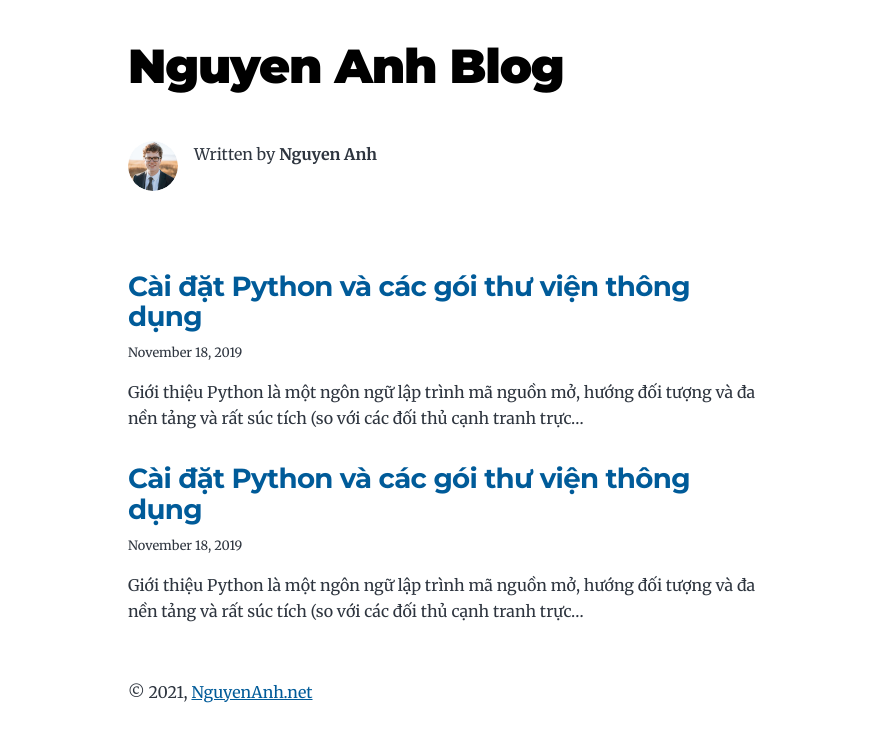
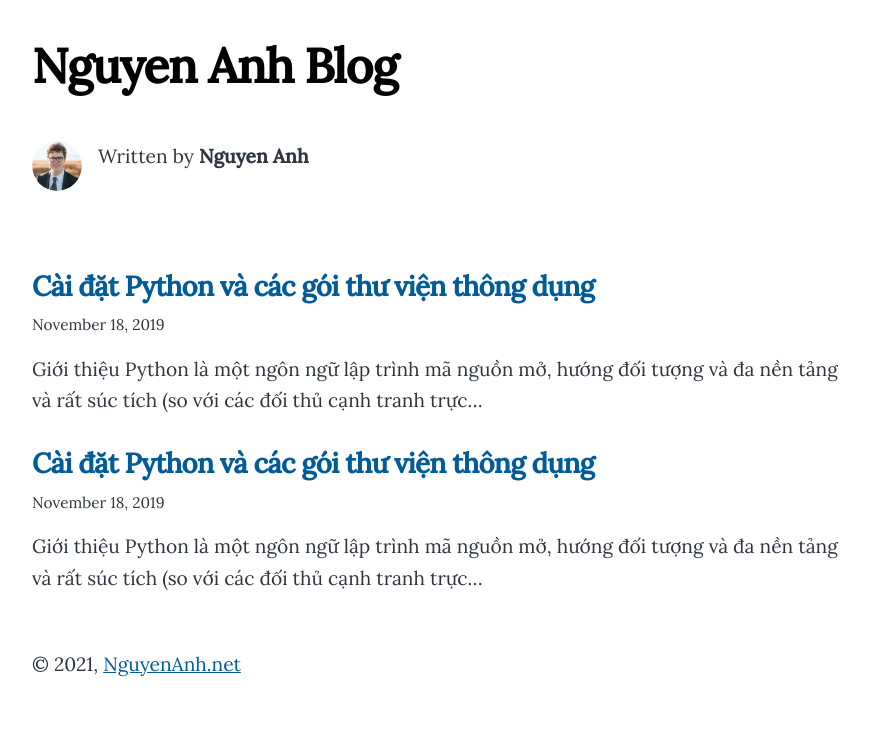
Before and after one commit to anhngd/nguyenanh.net, a Gatsby site: page / in a window 1280 px wide. Shown: the whole page, without its empty margins (196-1065 px from the left). Built offline with nearby package versions, Linux system fonts and the light colour scheme; Gatsby itself is replaced by a stand-in of ours.

Commit message:
Update style

```diff
--- a/src/style.css
+++ b/src/style.css
@@ -1,4 +1,5 @@
 /* CSS Custom Properties Definitions */
+@import url('https://fonts.googleapis.com/css2?family=Lora:ital,wght@0,400;0,500;1,400&display=swap');
 
 :root {
   --maxWidth-none: "none";
@@ -7,9 +8,9 @@
   --maxWidth-md: 28rem;
   --maxWidth-lg: 32rem;
   --maxWidth-xl: 36rem;
-  --maxWidth-2xl: 42rem;
-  --maxWidth-3xl: 48rem;
-  --maxWidth-4xl: 56rem;
+  --maxWidth-2xl: 54rem;
+  --maxWidth-3xl: 60rem;
+  --maxWidth-4xl: 66rem;
   --maxWidth-full: "100%";
   --maxWidth-wrapper: var(--maxWidth-2xl);
   --spacing-px: "1px";
@@ -27,13 +28,13 @@
   --spacing-20: 5rem;
   --spacing-24: 6rem;
   --spacing-32: 8rem;
-  --fontFamily-sans: Montserrat, system-ui, -apple-system, BlinkMacSystemFont,
+  --fontFamily-sans: system-ui, -apple-system,
     "Segoe UI", Roboto, "Helvetica Neue", Arial, "Noto Sans", sans-serif,
     "Apple Color Emoji", "Segoe UI Emoji", "Segoe UI Symbol", "Noto Color Emoji";
-  --fontFamily-serif: "Merriweather", "Georgia", Cambria, "Times New Roman",
+  --fontFamily-serif: "Lora", "Georgia", Cambria, "Times New Roman",
     Times, serif;
   --font-body: var(--fontFamily-serif);
-  --font-heading: var(--fontFamily-sans);
+  --font-heading: var(--fontFamily-serif);
   --fontWeight-normal: 400;
   --fontWeight-medium: 500;
   --fontWeight-semibold: 600;
@@ -47,7 +48,7 @@
   --lineHeight-relaxed: 1.625;
   /* 1.200 Minor Third Type Scale */
   --fontSize-0: 0.833rem;
-  --fontSize-1: 1rem;
+  --fontSize-1: 1.2rem;
   --fontSize-2: 1.2rem;
   --fontSize-3: 1.44rem;
   --fontSize-4: 1.728rem;
```
